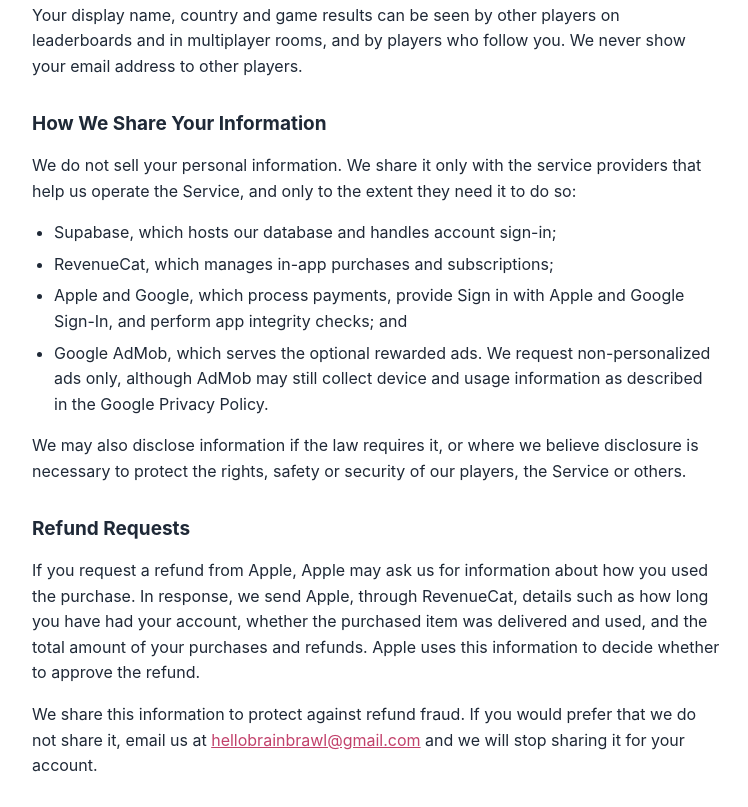
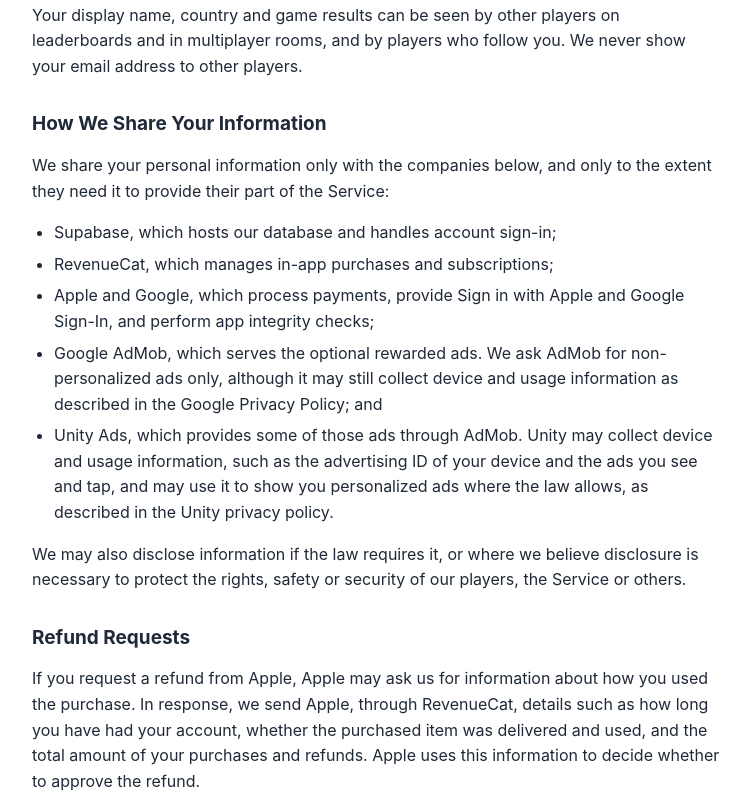
Before and after one commit to hellobrainbrawl/hellobrainbrawl.github.io, a plain HTML site: page privacy.html in a window 1280 px wide. Shown: the part 1388-2195 px from the top of the page, without its empty margins (264-1012 px from the left). Drawn offline with Linux system fonts and the light colour scheme.

Commit message:
Name Unity Ads in the privacy policy and terms

```diff
--- a/privacy.html
+++ b/privacy.html
@@ -46,7 +46,7 @@ footer { border-top: 1px solid var(--line); margin-top: 48px; padding: 20px 0 40
 </div></header>
 <main class="wrap">
 <h1>Privacy Policy</h1>
-<p class="updated">Last updated: 31 October 2026</p>
+<p class="updated">Last updated: 18 November 2026</p>
 <p>This Privacy Policy explains how Brain Brawl (&quot;we&quot;, &quot;us&quot; or &quot;our&quot;) collects, uses and shares information about you when you use the Brain Brawl mobile game and related services (the &quot;Service&quot;), and the choices available to you.</p>
 <h2>Information We Collect</h2>
 <p>Information you give us:</p>
@@ -79,12 +79,13 @@ footer { border-top: 1px solid var(--line); margin-top: 48px; padding: 20px 0 40
 <h2>Information Visible to Other Players</h2>
 <p>Your display name, country and game results can be seen by other players on leaderboards and in multiplayer rooms, and by players who follow you. We never show your email address to other players.</p>
 <h2>How We Share Your Information</h2>
-<p>We do not sell your personal information. We share it only with the service providers that help us operate the Service, and only to the extent they need it to do so:</p>
+<p>We share your personal information only with the companies below, and only to the extent they need it to provide their part of the Service:</p>
 <ul>
   <li>Supabase, which hosts our database and handles account sign-in;</li>
   <li>RevenueCat, which manages in-app purchases and subscriptions;</li>
-  <li>Apple and Google, which process payments, provide Sign in with Apple and Google Sign-In, and perform app integrity checks; and</li>
-  <li>Google AdMob, which serves the optional rewarded ads. We request non-personalized ads only, although AdMob may still collect device and usage information as described in the Google Privacy Policy.</li>
+  <li>Apple and Google, which process payments, provide Sign in with Apple and Google Sign-In, and perform app integrity checks;</li>
+  <li>Google AdMob, which serves the optional rewarded ads. We ask AdMob for non-personalized ads only, although it may still collect device and usage information as described in the Google Privacy Policy; and</li>
+  <li>Unity Ads, which provides some of those ads through AdMob. Unity may collect device and usage information, such as the advertising ID of your device and the ads you see and tap, and may use it to show you personalized ads where the law allows, as described in the Unity privacy policy.</li>
 </ul>
 <p>We may also disclose information if the law requires it, or where we believe disclosure is necessary to protect the rights, safety or security of our players, the Service or others.</p>
 <h2>Refund Requests</h2>
@@ -99,6 +100,7 @@ footer { border-top: 1px solid var(--line); margin-top: 48px; padding: 20px 0 40
   <li>You can delete your account at any time from the Account page in Settings.</li>
   <li>You can turn off reminders in the Notifications section of Settings.</li>
   <li>Watching ads is always optional.</li>
+  <li>You can limit personalized ads in the settings of your device, for example by deleting or resetting your advertising ID (on Android, in the Ads section of the Google settings).</li>
   <li>You can ask us for a copy of the personal information we hold about you, or ask us to correct it, by emailing <a href="mailto:hellobrainbrawl@gmail.com">hellobrainbrawl@gmail.com</a>. Depending on where you live, you may have further rights under local law.</li>
 </ul>
 <h2>Children</h2>
```
Also changed, not shown: terms.html (+2 -2 lines).
